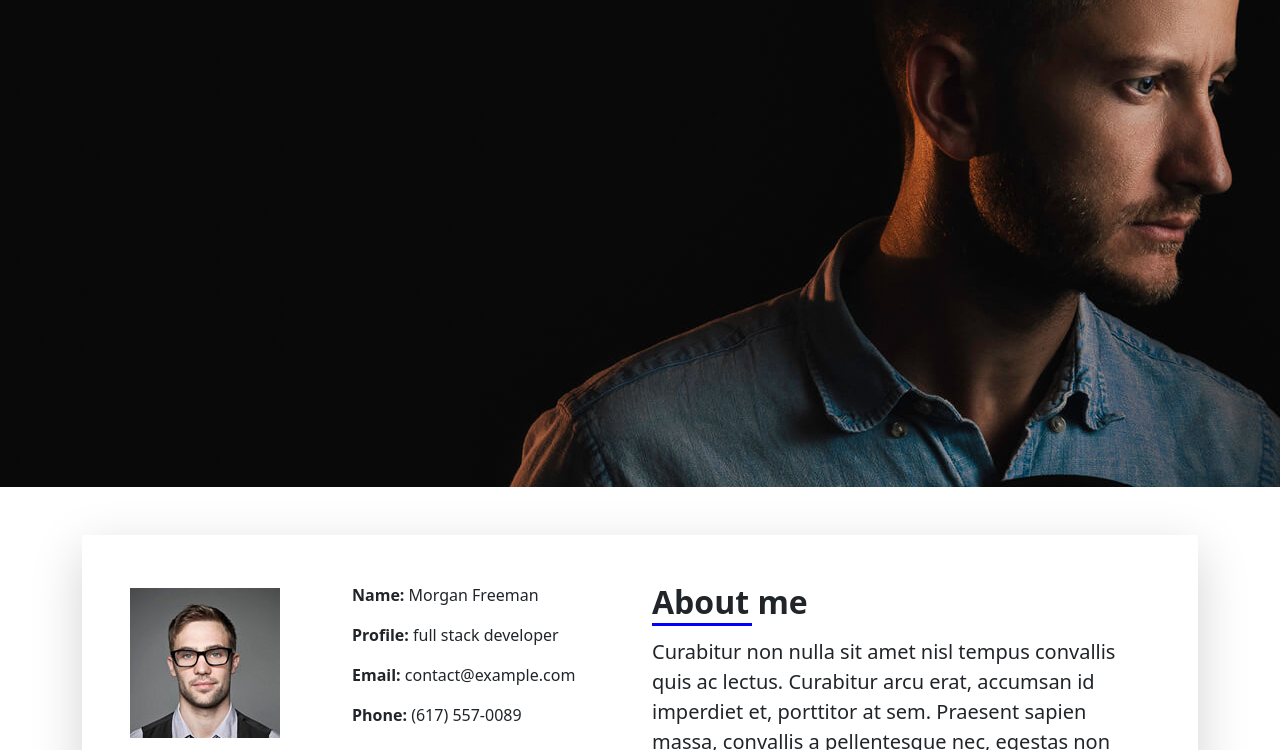
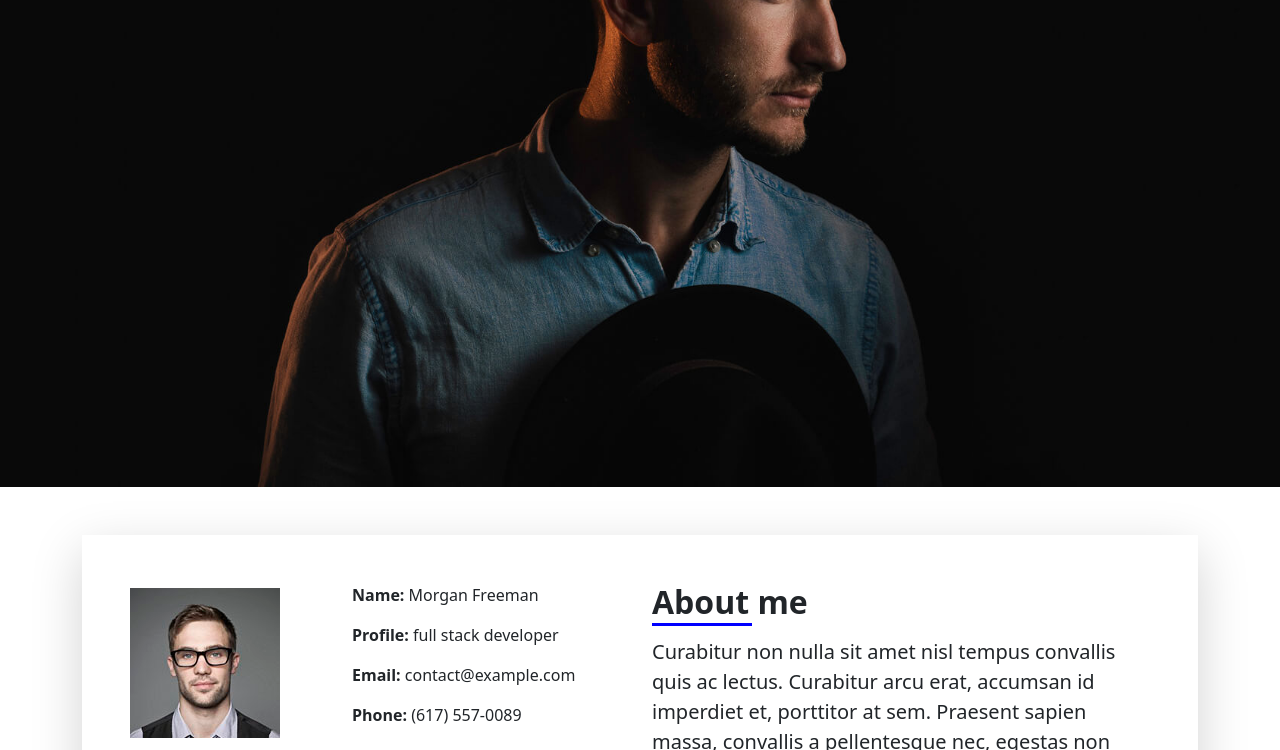
Before and after one commit to AhmedElhoseny01/Quizes, a plain HTML site: page Project Bootstrap Task10,11/index.html in a window 1280 px wide. Shown: the part 313-1063 px from the top of the page. Drawn offline with Linux system fonts and the light colour scheme.

Commit message:
Update style.css

```diff
--- a/Project Bootstrap Task10,11/css/style.css
+++ b/Project Bootstrap Task10,11/css/style.css
@@ -7,9 +7,10 @@
 /* Start header */
 #Home{
     background-image:url('../imgs/intro-bg.jpg');
-
+    background-position: center center;
+    background-repeat: no-repeat;
+    background-size: cover;
     height:100vh;
-    width: 100%;
 }
 /* End header */
 
@@ -131,4 +132,5 @@
 
 .contact-right ul:nth-child(4) a:hover i {
     color: white;
+
 }
```
